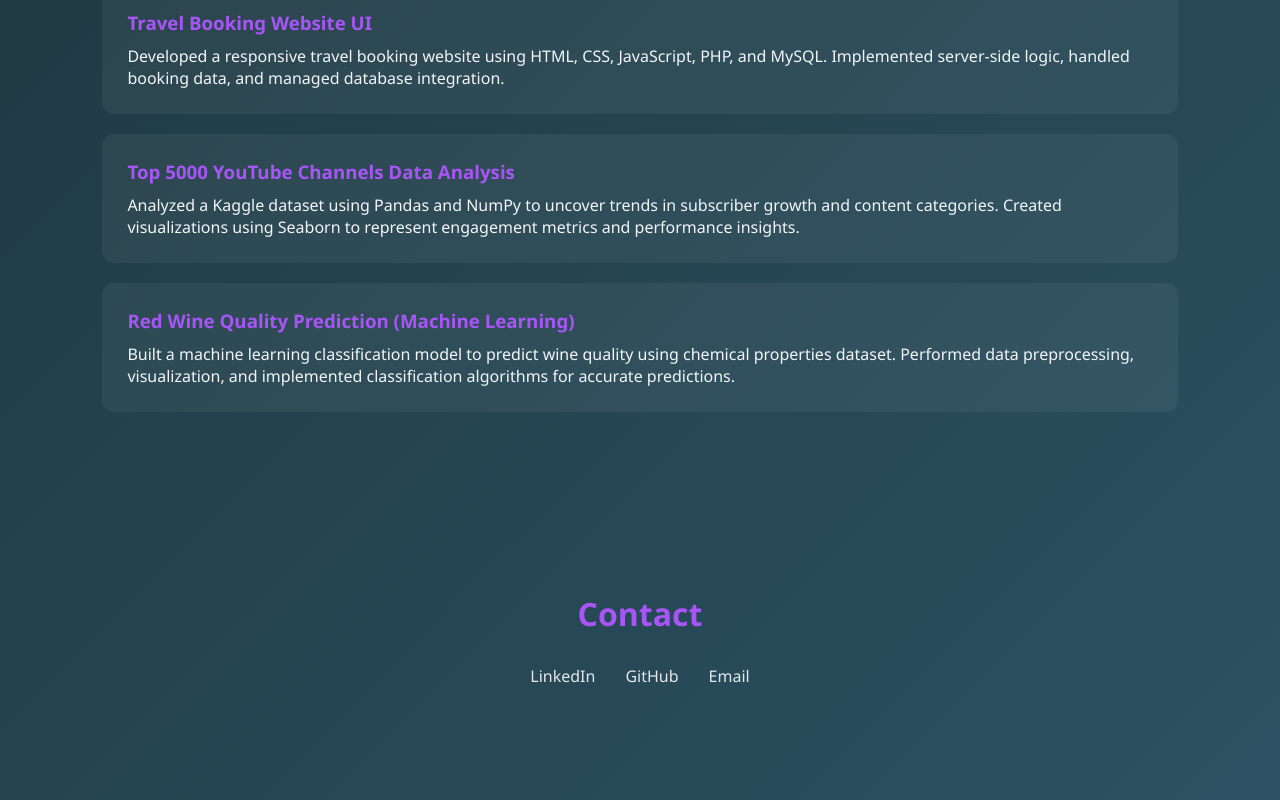
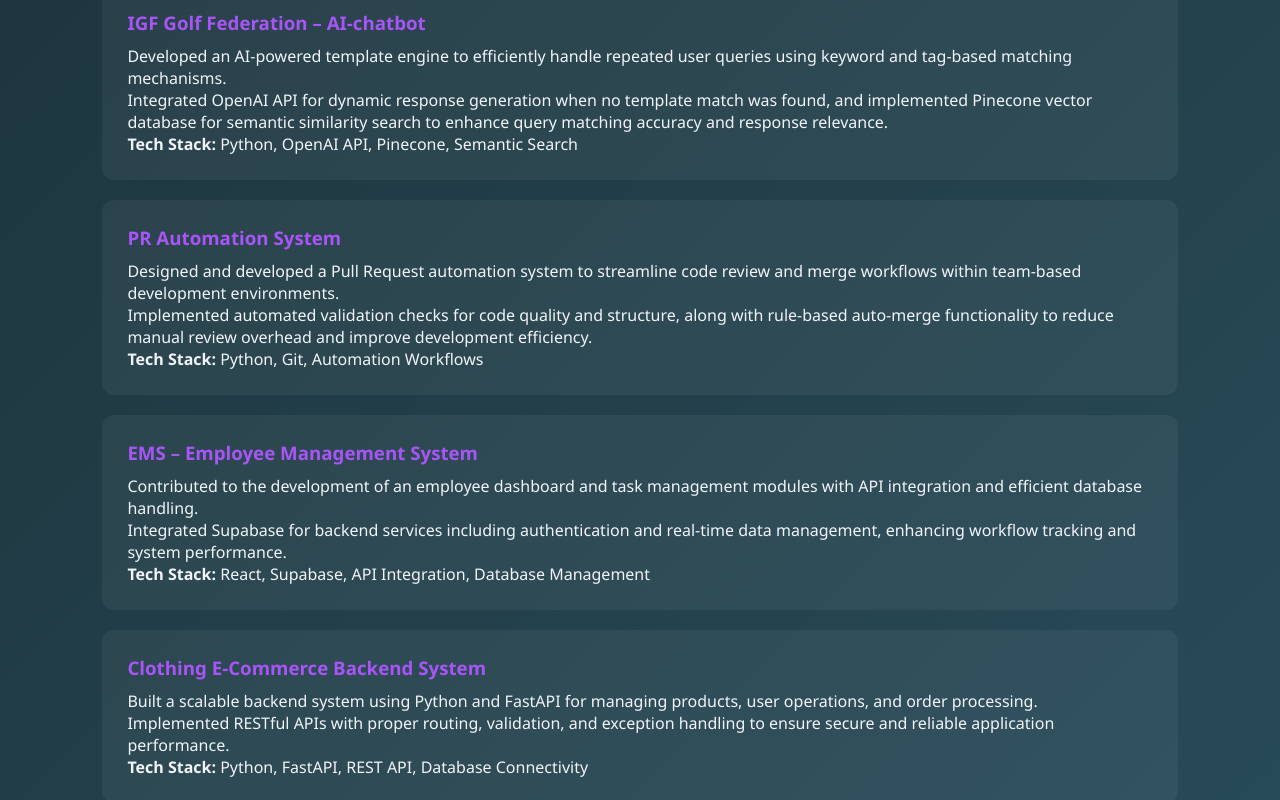
Before and after one commit to vinayakrathor/vinayakrathore-portfolio, a React (Create React App) app: page / in a window 1280 px wide. Shown: the part 2180-2980 px from the top of the page. Built offline with nearby package versions, Linux system fonts and the light colour scheme.

Commit message:
fix : added projects

```diff
--- a/src/components/Projects.js
+++ b/src/components/Projects.js
@@ -4,7 +4,83 @@ function Projects() {
   return (
     <section id="projects">
       <h2>Projects</h2>
+        {/* Project 1 */}
+      <div className="glass-card project-card">
+        <h3>IGF Golf Federation – AI-chatbot</h3>
 
+        <p>
+          Developed an AI-powered template engine to efficiently handle repeated
+          user queries using keyword and tag-based matching mechanisms.
+        </p>
+
+        <p>
+          Integrated OpenAI API for dynamic response generation when no template
+          match was found, and implemented Pinecone vector database for semantic
+          similarity search to enhance query matching accuracy and response relevance.
+        </p>
+
+        <p>
+          <strong>Tech Stack:</strong> Python, OpenAI API, Pinecone, Semantic Search
+        </p>
+      </div>
+
+
+        {/* Project 2 */}
+      <div className="glass-card project-card">
+        <h3>PR Automation System</h3>
+
+        <p>
+          Designed and developed a Pull Request automation system to streamline
+          code review and merge workflows within team-based development environments.
+        </p>
+
+        <p>
+          Implemented automated validation checks for code quality and structure,
+          along with rule-based auto-merge functionality to reduce manual review
+          overhead and improve development efficiency.
+        </p>
+
+        <p>
+          <strong>Tech Stack:</strong> Python, Git, Automation Workflows
+        </p>
+      </div>
+    <div className="glass-card project-card">
+        <h3>EMS – Employee Management System</h3>
+
+        <p>
+          Contributed to the development of an employee dashboard and task
+          management modules with API integration and efficient database handling.
+        </p>
+
+        <p>
+          Integrated Supabase for backend services including authentication and
+          real-time data management, enhancing workflow tracking and system performance.
+        </p>
+
+        <p>
+          <strong>Tech Stack:</strong> React, Supabase, API Integration, Database Management
+        </p>
+      </div>
+
+
+      {/* Project 4 */}
+      <div className="glass-card project-card">
+        <h3>Clothing E-Commerce Backend System</h3>
+
+        <p>
+          Built a scalable backend system using Python and FastAPI for managing
+          products, user operations, and order processing.
+        </p>
+
+        <p>
+          Implemented RESTful APIs with proper routing, validation, and exception
+          handling to ensure secure and reliable application performance.
+        </p>
+
+        <p>
+          <strong>Tech Stack:</strong> Python, FastAPI, REST API, Database Connectivity
+        </p>
+      </div>
       {/* Project 1 */}
       <div className="glass-card project-card">
         <h3>Travel Booking Website UI</h3>
@@ -35,6 +111,8 @@ function Projects() {
         </p>
       </div>
 
+
+
     </section>
   );
 }
```
